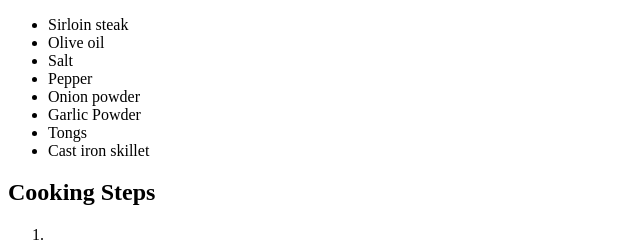
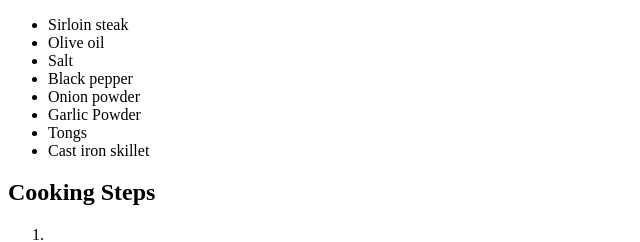
Before and after one commit to gmjohnson683/odin-recipes, a plain HTML site: page recipes/steak.html in a window 1280 px wide. Shown: the part 824-1066 px from the top of the page, 0-640 px from the left. Drawn offline with Linux system fonts and the light colour scheme.

Commit message:
Fix wording of pepper ingredient

```diff
--- a/recipes/steak.html
+++ b/recipes/steak.html
@@ -20,7 +20,7 @@
       <li>Sirloin steak</li>
       <li>Olive oil</li>
       <li>Salt</li>
-      <li>Pepper</li>
+      <li>Black pepper</li>
       <li>Onion powder</li>
       <li>Garlic Powder</li>
       <li>Tongs</li>
```
